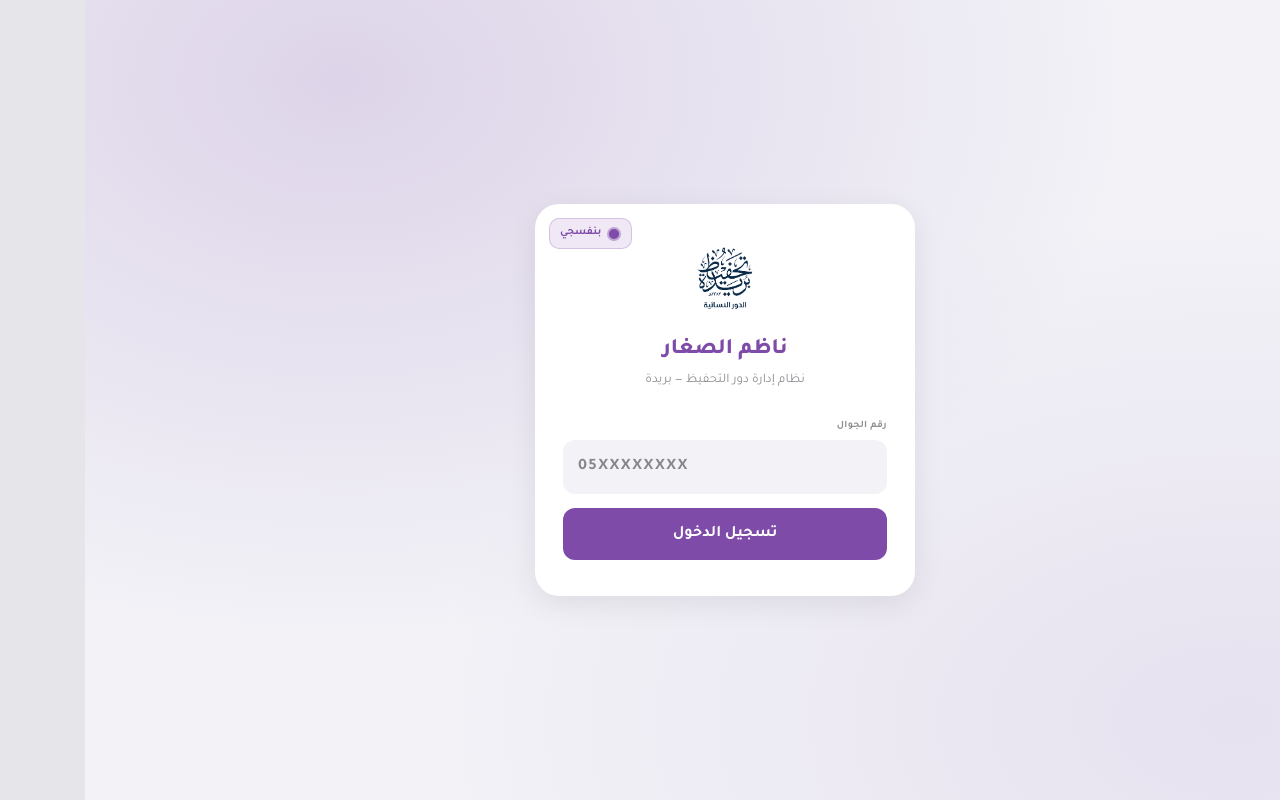
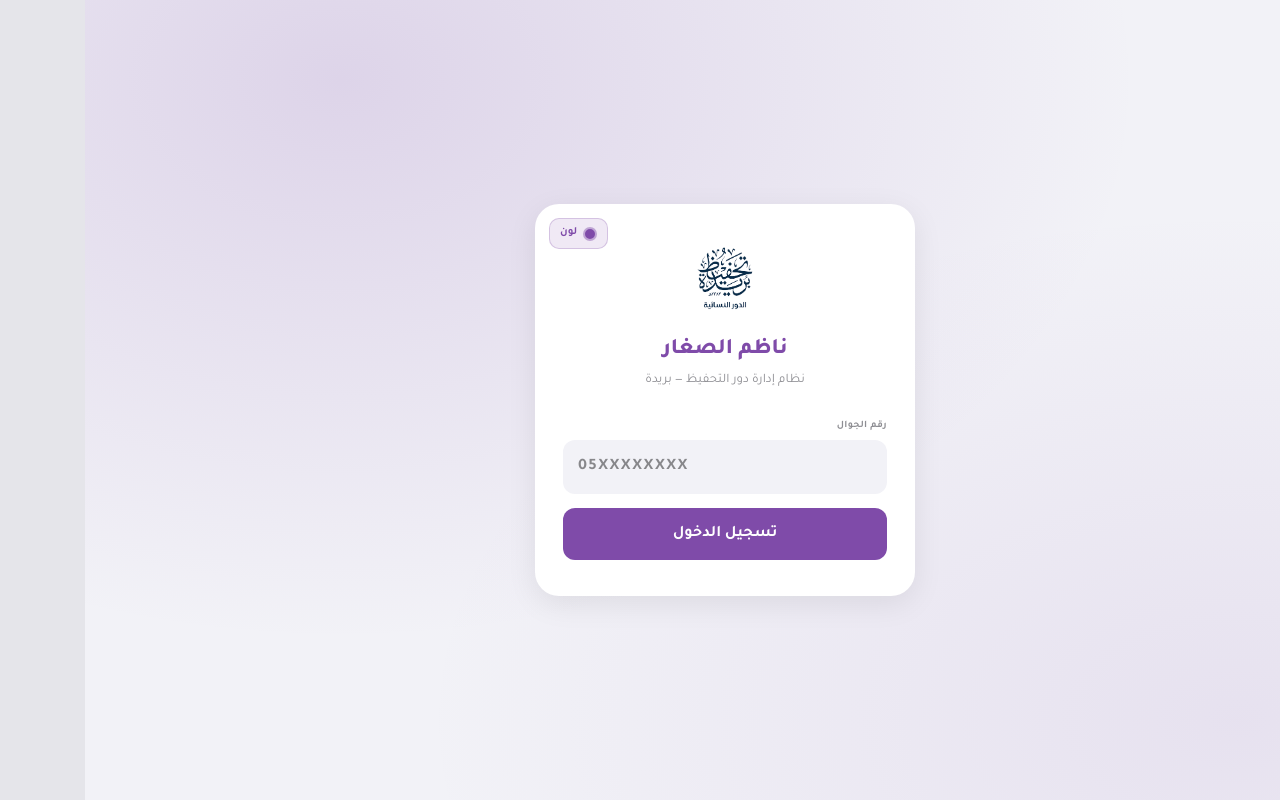
Before and after one commit to asamani092-ux/nazem.dor, a React (Vite) app in the folder frontend/: page / in a window 1280 px wide. Built offline with nearby package versions, Linux system fonts and the light colour scheme.

Commit message:
fix: unify login theme switcher with main shell compact style
Co-authored-by: abdullah1472 <abdullah1472@users.noreply.github.com>

```diff
--- a/frontend/src/components/ds/ThemeSwitcher.tsx
+++ b/frontend/src/components/ds/ThemeSwitcher.tsx
@@ -27,11 +27,11 @@ export function ThemeSwitcher({ compact = false, corner = false }: { compact?: b
         aria-label="تغيير اللون"
       >
         <span className="ds-theme-trigger-dot" style={{ background: accent }} />
-        <span className="ds-theme-trigger-label">{compact ? 'اللون' : current?.label || 'اللون'}</span>
+        <span className="ds-theme-trigger-label">{compact ? 'لون' : current?.label || 'لون'}</span>
       </button>
       {open ? (
-        <div className="ds-theme-popover">
-          <p className="ds-theme-popover-title">اللون الأساسي</p>
+        <div className={`ds-theme-popover ${compact ? 'ds-theme-popover-compact' : ''}`}>
+          {!compact ? <p className="ds-theme-popover-title">اللون الأساسي</p> : null}
           <div className="ds-theme-swatches ds-theme-swatches-popover">
             {THEME_COLORS.map((c) => (
               <button
--- a/frontend/src/index.css
+++ b/frontend/src/index.css
@@ -1180,6 +1180,11 @@ body {
   margin: 0 0 10px;
 }
 
+.ds-theme-popover-compact {
+  min-width: auto;
+  padding: 10px;
+}
+
 .ds-theme-compact .ds-theme-label {
   display: none;
 }
--- a/frontend/src/pages/LoginPage.tsx
+++ b/frontend/src/pages/LoginPage.tsx
@@ -26,7 +26,7 @@ export function LoginPage() {
     <div className="ds-login">
       <form onSubmit={onSubmit} className="ds-login-card">
         <div className="ds-login-theme-corner">
-          <ThemeSwitcher corner />
+          <ThemeSwitcher compact corner />
         </div>
         <div className="ds-login-brand">
           <img src="/logo.png" alt="" className="ds-login-logo" />
```
